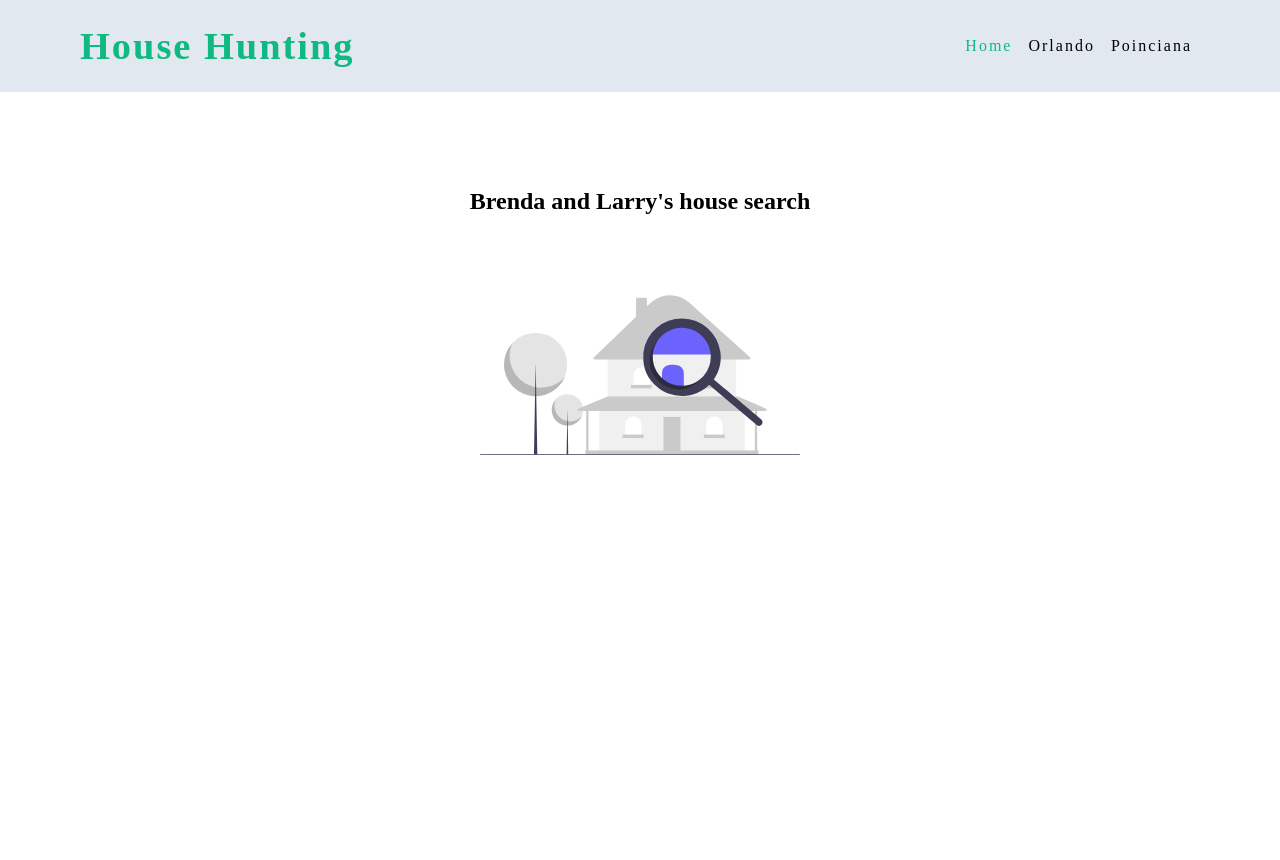
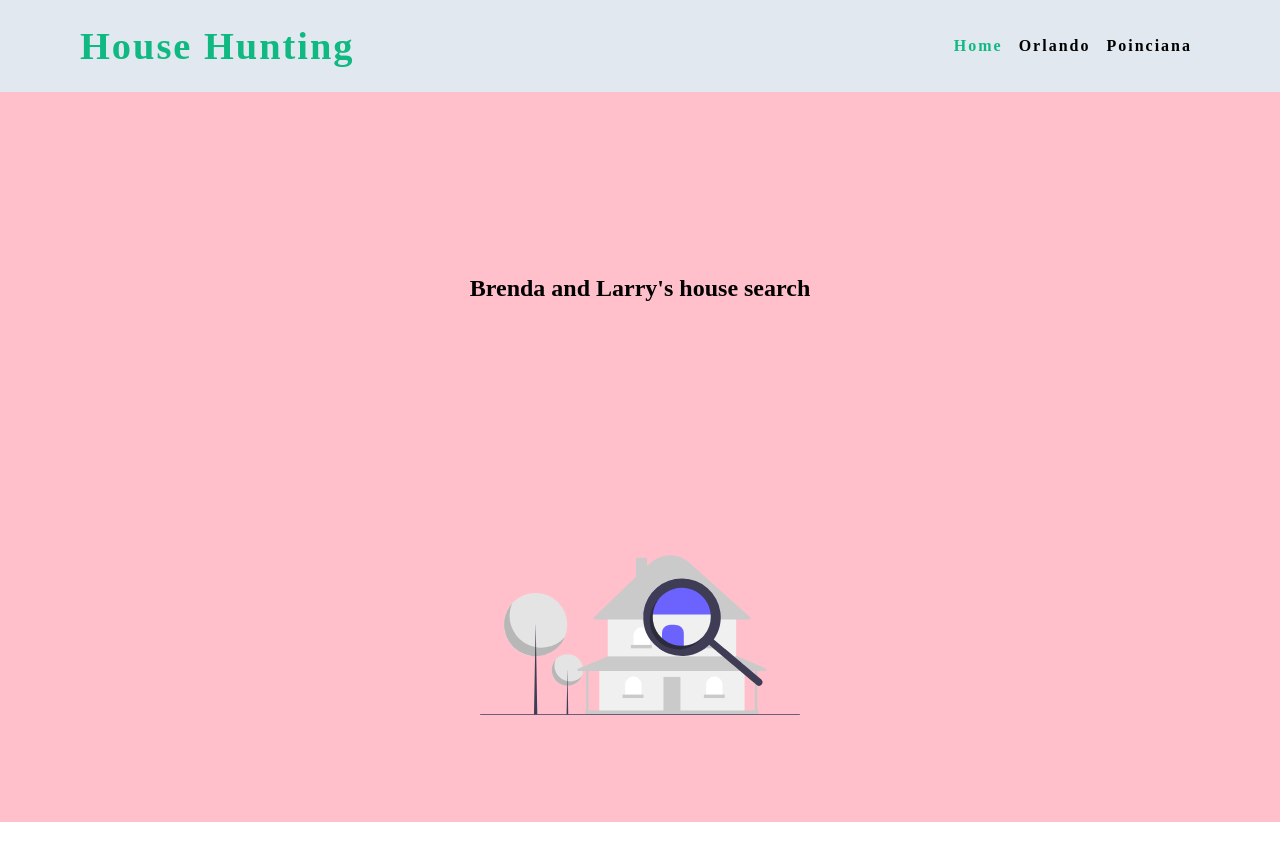
Before and after one commit to ken-cherry/florida-houses, a React (Vite) app: page / in a window 1280 px wide. Shown: the top 860 px of the page. Before the commit the page ends 800 px from the top, so only its background shows below. Built offline with nearby package versions, Linux system fonts and the light colour scheme.

Commit message:
Modified: css

```diff
--- a/src/assets/wrappers/Navbar.js
+++ b/src/assets/wrappers/Navbar.js
@@ -23,7 +23,8 @@ const Wrapper = styled.nav`
     margin-top: 1rem;
   }
   .nav-link {
-    color: var(--grey-900);
+    color: var(--grey-950);
+    font-weight: 700;
     padding: 0.5rem 0.5rem 0.5rem 0;
     transition: var(--transition);
     letter-spacing: 2px;
--- a/src/assets/wrappers/Orlando.js
+++ b/src/assets/wrappers/Orlando.js
@@ -29,11 +29,11 @@ const Wrapper = styled.section`
     grid-column-gap: 0.5rem;
     margin-bottom: 0.5rem;
   }
-  @media only screen and (min-width: 768px) {
+  /* @media only screen and (min-width: 768px) {
     .section-center {
       grid-template-columns: repeat(2, 1fr);
       column-gap: 1rem;
     }
-  }
+  } */
 `;
 export default Wrapper;
--- a/src/assets/wrappers/Poinciana.js
+++ b/src/assets/wrappers/Poinciana.js
@@ -30,11 +30,11 @@ const Wrapper = styled.section`
     grid-column-gap: 0.5rem;
     margin-bottom: 0.5rem;
   }
-  @media only screen and (min-width: 768px) {
+  /* @media only screen and (min-width: 768px) {
     .section-center {
       grid-template-columns: repeat(2, 1fr);
       column-gap: 1rem;
     }
-  }
+  } */
 `;
 export default Wrapper;
--- a/src/index.css
+++ b/src/index.css
@@ -61,13 +61,17 @@ html {
 }
 
 /* PROJECT CSS */
+section {
+  height: calc(100vh - 102px);
+}
 .page {
   /* width: var(--view-width); */
   /* height: 100vh; */
-  max-width: var(--max-width);
+  /* max-width: var(--max-width); */
+
   margin: auto;
   padding: 1rem 2rem;
-  /* background-color: pink; */
+  background-color: pink;
 }
 
 button {
```
